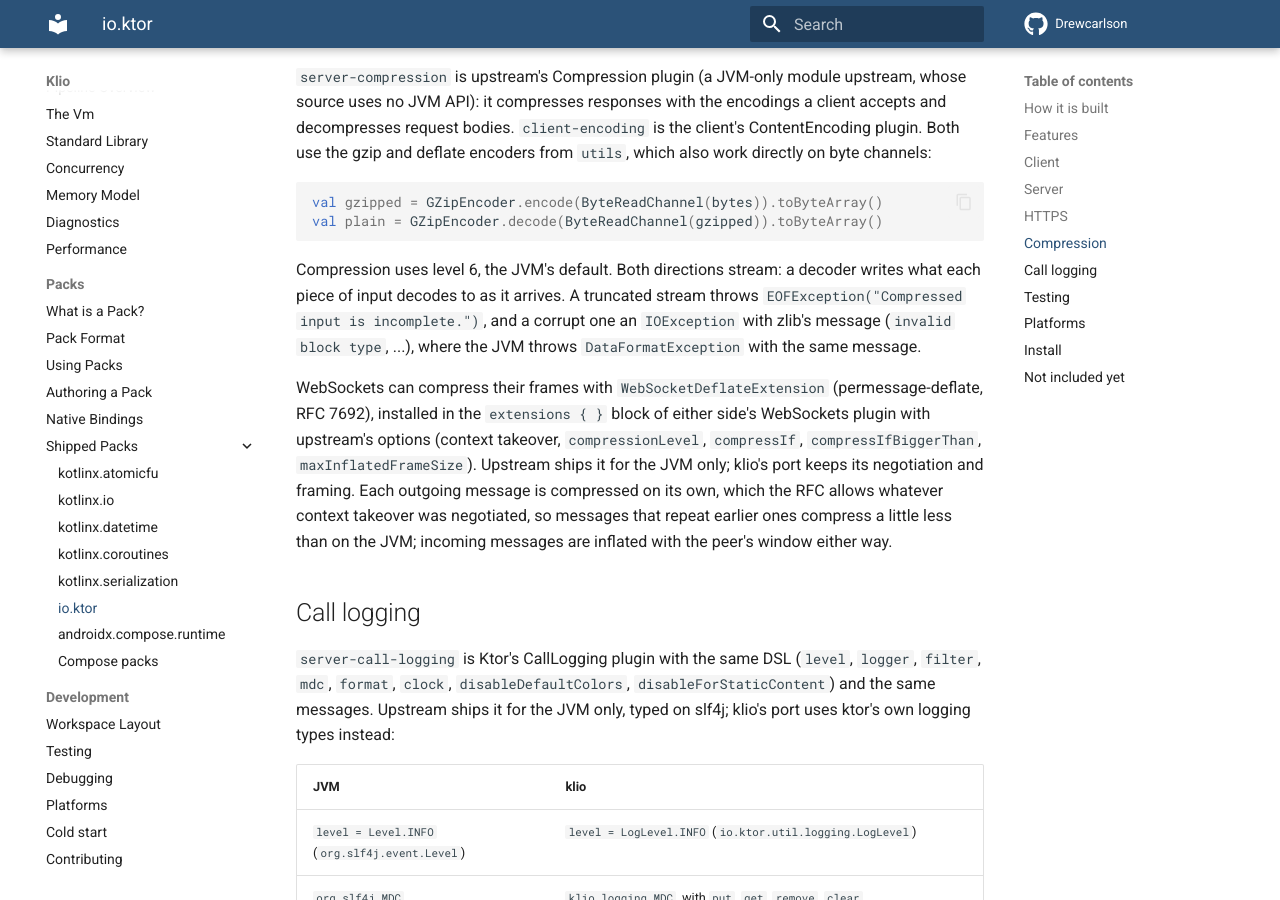
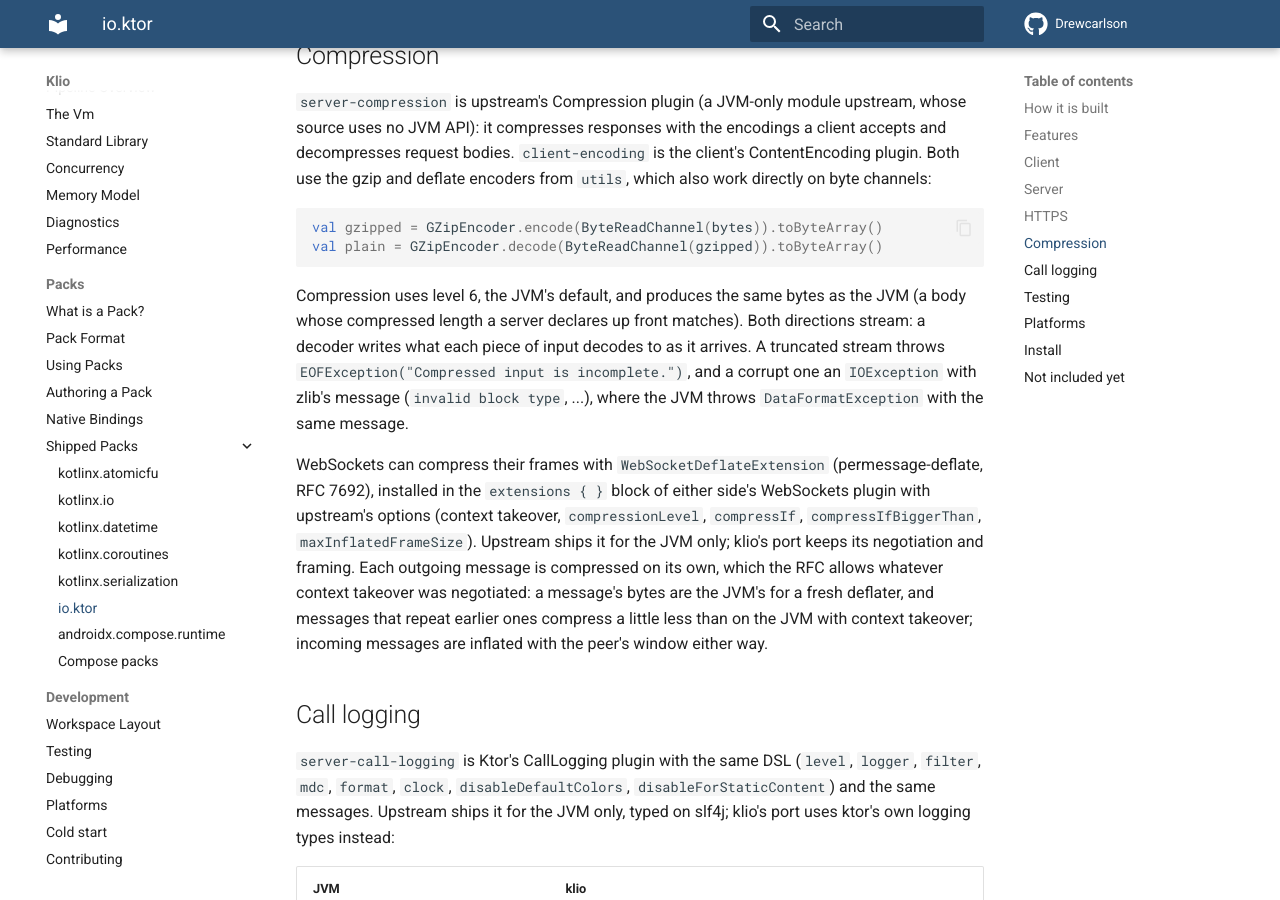
Before and after one commit to DrewCarlson/klio, an MkDocs documentation site: the page built from docs/packs/shipped/ktor.md, in a window 1280 px wide and 900 px high, scrolled down 6676 px. Built offline with MkDocs 1.6.1 and Material for MkDocs 9.7.7, drawn with Linux system fonts in a browser that asks for light colours; the version menu is left out; some of the changed text lies outside the part shown.

Commit message:
ktor: compression writes the JVM's bytes through a zlib deflate port

````diff
--- a/docs/packs/shipped/ktor.md
+++ b/docs/packs/shipped/ktor.md
@@ -32,9 +32,10 @@
 - **Compression.** Upstream's posix `GZipEncoder` and `DeflateEncoder` are
   the identity encoder. klio's actuals follow the JVM's: the gzip header,
   checksum and trailer are written and checked in Kotlin, and raw DEFLATE and
-  CRC-32 are host natives over Zig's `std.compress.flate`
-  (`src/ktor_client/zlib.zig`). The output is standard gzip and deflate that
-  any decoder reads.
+  CRC-32 are host natives (`src/ktor_client/zlib.zig`). Compression is a Zig
+  port of zlib's deflate (`src/ktor_client/zdeflate.zig`), the compressor
+  inside java.util.zip.Deflater, so klio writes the JVM's bytes exactly;
+  decompression is Zig's `std.compress.flate`.
 - **Platform bridges.** `getenv` (the `KTOR_LOG_LEVEL` logger level and the
   server's `ktor.*` environment properties), message digests (`Digest(name)`
   covers every JVM `MessageDigest` algorithm), the clock, locks and
@@ -255,7 +256,9 @@
 val plain = GZipEncoder.decode(ByteReadChannel(gzipped)).toByteArray()
 ```
 
-Compression uses level 6, the JVM's default. Both directions stream: a
+Compression uses level 6, the JVM's default, and produces the same bytes as
+the JVM (a body whose compressed length a server declares up front matches).
+Both directions stream: a
 decoder writes what each piece of input decodes to as it arrives. A truncated
 stream throws `EOFException("Compressed input is incomplete.")`, and a corrupt
 one an `IOException` with zlib's message (`invalid block type`, ...), where
@@ -267,8 +270,9 @@
 `compressionLevel`, `compressIf`, `compressIfBiggerThan`,
 `maxInflatedFrameSize`). Upstream ships it for the JVM only; klio's port
 keeps its negotiation and framing. Each outgoing message is compressed on
-its own, which the RFC allows whatever context takeover was negotiated, so
-messages that repeat earlier ones compress a little less than on the JVM;
+its own, which the RFC allows whatever context takeover was negotiated: a
+message's bytes are the JVM's for a fresh deflater, and messages that repeat
+earlier ones compress a little less than on the JVM with context takeover;
 incoming messages are inflated with the peer's window either way.
 
 ## Call logging
````
Also changed, not shown: plans/ktor-support.md (+21 -18 lines), 6 other files.
